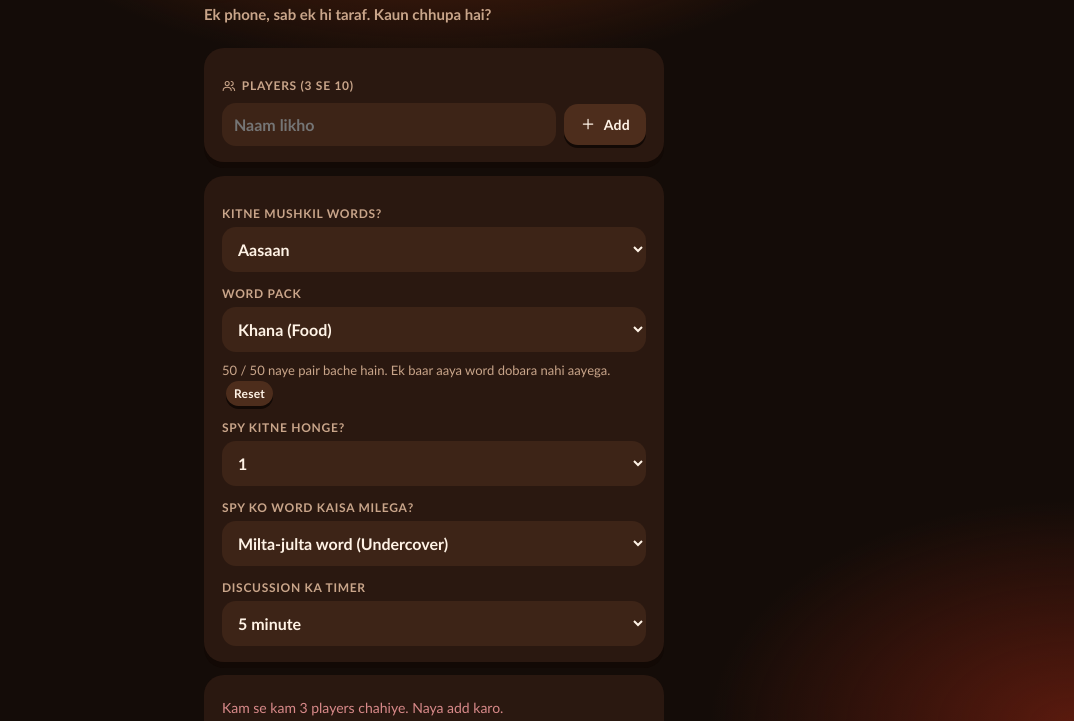
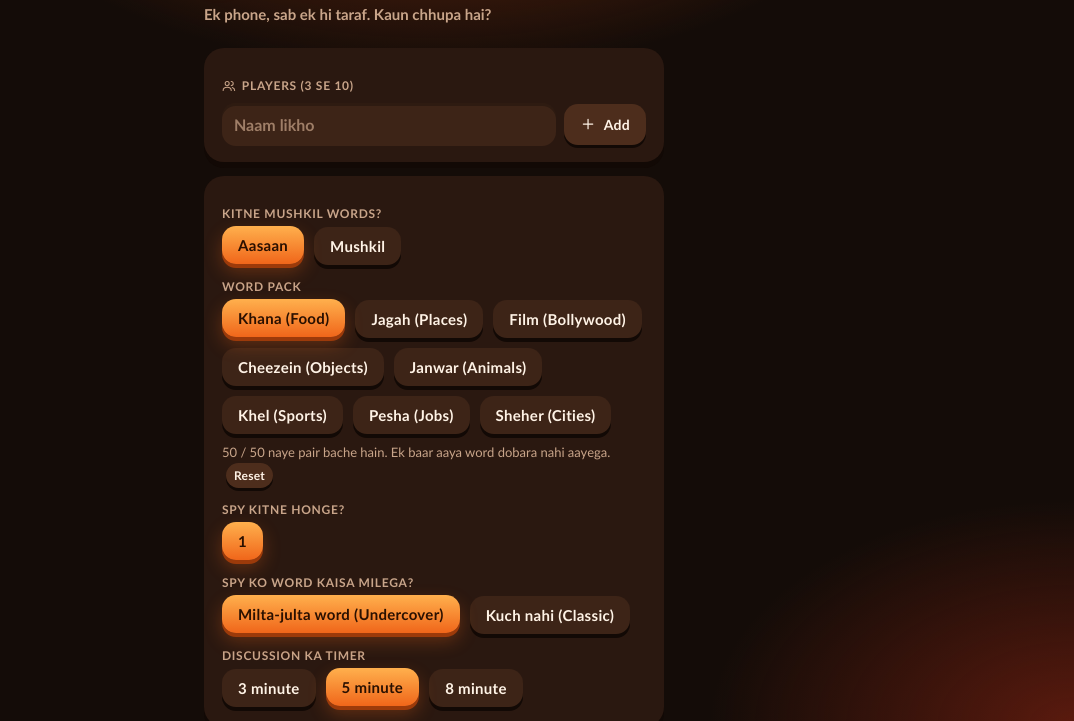
Before and after one commit to Chaotic369/Spy, a plain HTML site: page index.html in a window 1280 px wide. Shown: the part 75-796 px from the top of the page, without its empty margins (206-1280 px from the left). Drawn offline with Linux system fonts and the light colour scheme.

Commit message:
Commit all files (2 modified) via Sovereign IDE

```diff
--- a/index.html
+++ b/index.html
@@ -162,6 +162,15 @@ ul.players li:nth-child(5n) .av,.votes button:nth-child(5n) .av{background:linea
 .big{text-shadow:0 0 22px rgba(240,102,26,.7),0 4px 0 rgba(0,0,0,.4)}
 .big.low{color:#ff5a3c;text-shadow:0 0 22px rgba(230,58,31,.85),0 4px 0 rgba(0,0,0,.4)}
 .votes button.vb.sel{background:linear-gradient(180deg,#ff5a3c,#c42a14);box-shadow:0 4px 0 #6e1608,0 0 22px rgba(230,58,31,.5)}
+
+/* ---- Custom controls (no native UI) ---- */
+input{-webkit-appearance:none;appearance:none;caret-color:var(--brass);box-shadow:inset 0 3px 0 rgba(0,0,0,.25)}
+input::placeholder{color:var(--muted);opacity:.7}
+.chips{display:flex;flex-wrap:wrap;gap:10px;margin:2px 0 4px}
+.chip{width:auto;margin:0;padding:10px 16px;font-size:15px;background:var(--card2);color:var(--ink);text-align:center}
+.chip.on{background:linear-gradient(180deg,#ffb04d,#f0661a);color:#2a1000;box-shadow:0 4px 0 #9c3a0a,0 8px 18px rgba(240,102,26,.3);transform:translateY(-1px)}
+.chip.on:active:not(:disabled){box-shadow:0 1px 0 #9c3a0a}
+button{-webkit-appearance:none;appearance:none;-webkit-user-select:none;user-select:none}
 </style>
 </head>
 <body>
@@ -463,6 +472,15 @@ const ICONS = {
   trophy: '<path d="M8 21h8M12 17v4M7 4h10v5a5 5 0 0 1-10 0zM7 6H4v2a3 3 0 0 0 3 3M17 6h3v2a3 3 0 0 1-3 3"/>'
 };
 const ic = n => `<svg class="ic" viewBox="0 0 24 24" aria-hidden="true">${ICONS[n] || ""}</svg>`;
+
+/* ---------- Custom option chips (replace native selects) ---------- */
+function chips(opts, sel, fn) {
+  return '<div class="chips">' + opts.map(function (o) {
+    return '<button type="button" class="chip' + (o.v === sel ? ' on' : '') + '" onclick="' + fn + '(' + o.a + ')">' + o.t + '</button>';
+  }).join("") + '</div>';
+}
+function setOpt(k, v) { S[k] = v; saveState(); renderSetup(); }
+function setPack(i) { S.pack = Object.keys(getPacks())[i]; saveState(); renderSetup(); }
 const esc = s => String(s).replace(/[&<>"']/g, c =>
   ({"&":"&amp;","<":"&lt;",">":"&gt;",'"':"&quot;","'":"&#39;"}[c]));
 const shuffle = arr => {
@@ -673,26 +691,20 @@ function renderSetup() {
 
     <div class="panel">
       <label>Kitne mushkil words?</label>
-      <select onchange="S.level=this.value;saveState();renderSetup()">
-        <option value="aasaan" ${S.level === "aasaan" ? "selected" : ""}>Aasaan</option>
-        <option value="mushkil" ${S.level === "mushkil" ? "selected" : ""}>Mushkil</option>
-      </select>
+      ${chips([{ v: "aasaan", t: "Aasaan", a: "'level','aasaan'" }, { v: "mushkil", t: "Mushkil", a: "'level','mushkil'" }], S.level, "setOpt")}
 
       <label>Word pack</label>
-      <select onchange="S.pack=this.value;saveState();renderSetup()">${packOpts}</select>
+      ${chips(Object.keys(getPacks()).map(function (k, i) { return { v: k, t: esc(k), a: String(i) }; }), S.pack, "setPack")}
             <p class="hint">${packHint()}</p>
 
       <label>Spy kitne honge?</label>
-      <select onchange="S.spyCount=+this.value;saveState()">${spyOpts}</select>
+      ${chips([1, 2, 3].filter(x => x <= maxSpy).map(x => ({ v: x, t: String(x), a: "'spyCount'," + x })), S.spyCount, "setOpt")}
 
       <label>Spy ko word kaisa milega?</label>
-      <select onchange="S.spyWord=this.value;saveState()">
-        <option value="twin" ${S.spyWord === "twin" ? "selected" : ""}>Milta-julta word (Undercover)</option>
-        <option value="none" ${S.spyWord === "none" ? "selected" : ""}>Kuch nahi (Classic)</option>
-      </select>
+      ${chips([{ v: "twin", t: "Milta-julta word (Undercover)", a: "'spyWord','twin'" }, { v: "none", t: "Kuch nahi (Classic)", a: "'spyWord','none'" }], S.spyWord, "setOpt")}
 
       <label>Discussion ka timer</label>
-      <select onchange="S.discussionMin=+this.value;saveState()">${timerOpts}</select>
+      ${chips([3, 5, 8].map(m => ({ v: m, t: m + " minute", a: "'discussionMin'," + m })), S.discussionMin, "setOpt")}
     </div>
 
     <div class="panel">
```
